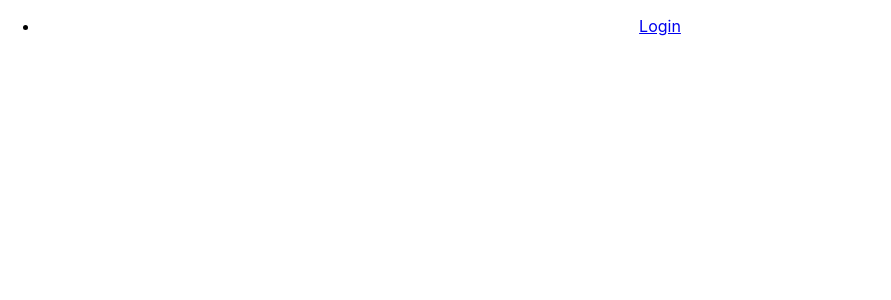
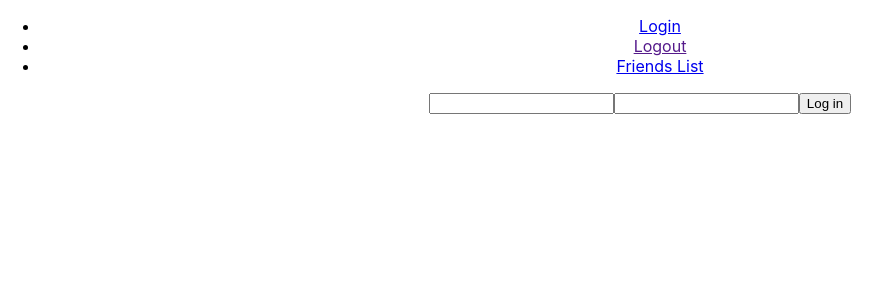
Before and after one commit to bloominstituteoftechnology/web-module-project-client-auth, a React (Create React App) app in the folder friends/: page / in a window 1280 px wide. Shown: the top 300 px of the page, without its empty margins (0-891 px from the left). Built offline with nearby package versions, Linux system fonts and the light colour scheme.

Commit message:
Update App.js with Switch, PrivateRoutes & imports

```diff
--- a/friends/src/App.js
+++ b/friends/src/App.js
@@ -1,11 +1,23 @@
 import React from "react";
 import { BrowserRouter as Router, Route, Link, Switch } from "react-router-dom";
-// import Login from "./components/Login";
+import Login from "./components/Login";
+import { axiosWithAuth } from "./utils/axiosWithAuth";
+import PrivateRoute from "./components/PrivateRoute";
+import FriendsList from "./components/FriendsList";
 
 import './App.css';
 
   function App() {
-
+    const logout = () => {
+      axiosWithAuth()
+        .post("/logout")
+        .then((res) => {
+          localStorage.removeItem("token");
+          // console.log(window);
+          window.location.href = "/login";
+        })
+        .catch((err) => console.log(err));
+    };
 
     return (
       <Router>
@@ -14,11 +26,22 @@ function App() {
             <li>
               <Link to="/login">Login</Link>
             </li>
+            <li>
+              <Link onClick={logout}>Logout</Link>
+            </li>
+            <li>
+              <Link to="/protected">Friends List</Link>
+            </li>
           </ul>
-
+          <Switch>
+            <PrivateRoute exact path="/protected" component={FriendsList} />
+            <Route path="/login" component={Login} />
+            <Route component={Login} />
+          </Switch>
         </div>
       </Router>
     );
   }
 
+
 export default App;
```
Lines whose indentation alone changed are shown as unchanged.
